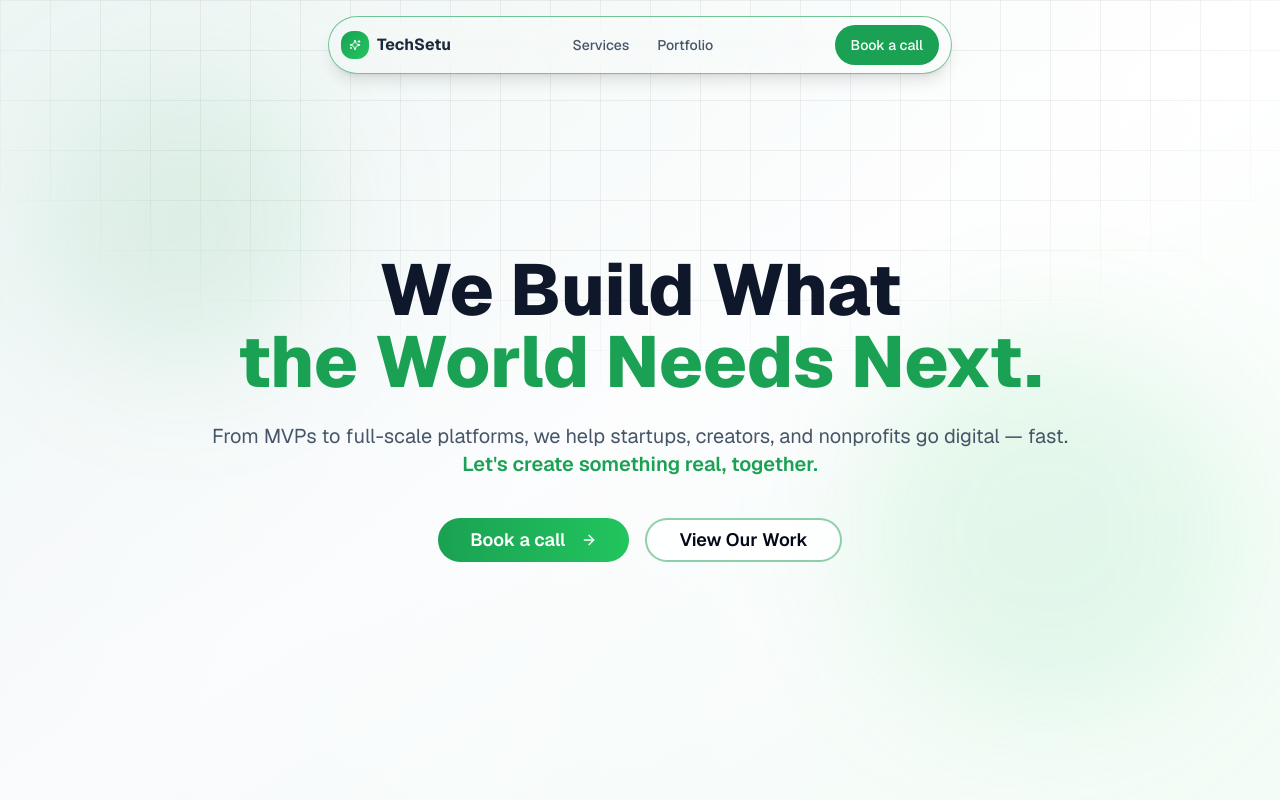
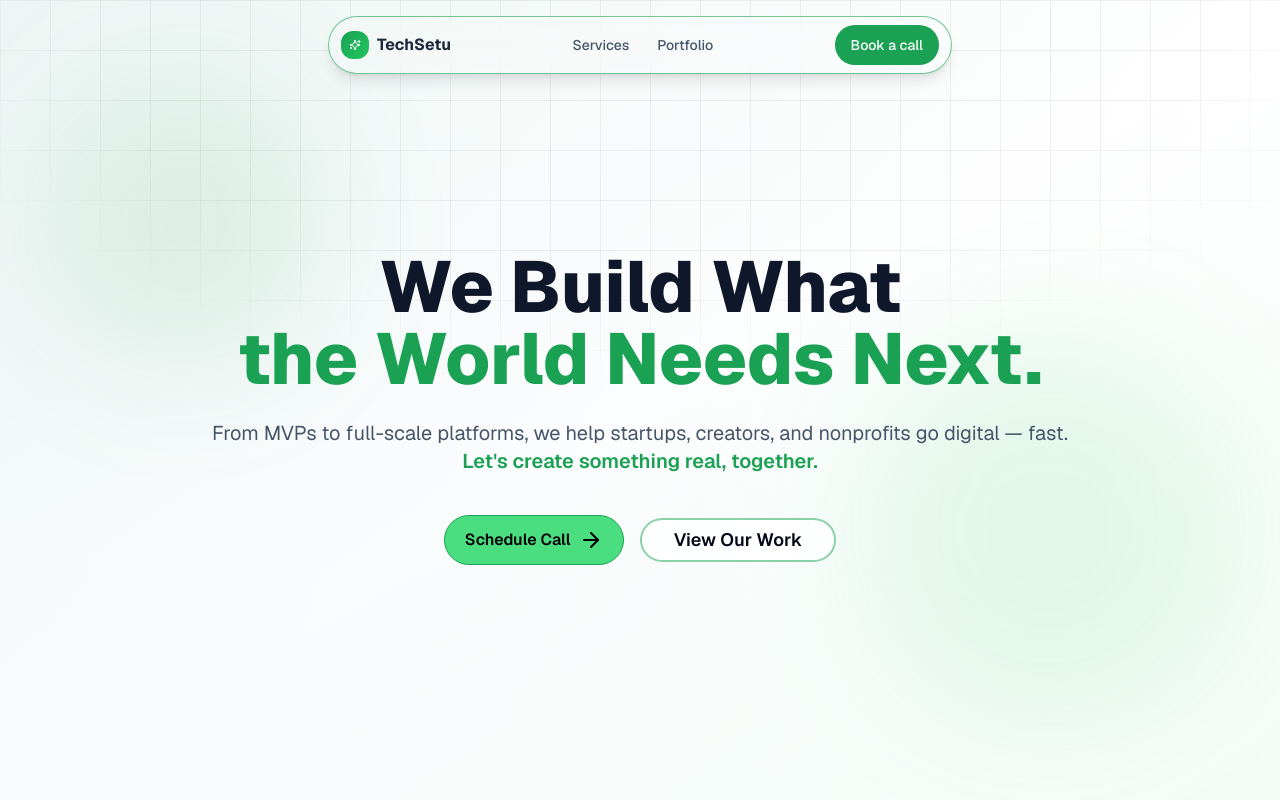
Before and after one commit to varunrewadi/techsetu, a Next.js app: page / in a window 1280 px wide. Shown: the top 800 px of the page. Built offline with nearby package versions, Linux system fonts and the light colour scheme.

Commit message:
hero button 1 changed

```diff
--- a/app/page.tsx
+++ b/app/page.tsx
@@ -1,10 +1,19 @@
-import Link from "next/link"
-import { Button } from "@/components/ui/button"
-import { Card, CardContent } from "@/components/ui/card"
-import { ArrowRight, Code, Brain, Zap, Users, Award, Target, Lightbulb } from "lucide-react"
-import { Navigation } from "@/components/navigation"
-import { FAQSection } from "@/components/faq-section"
-import { Footer } from "@/components/footer"
+import Link from "next/link";
+import { Button } from "@/components/ui/button";
+import { Card, CardContent } from "@/components/ui/card";
+import {
+  ArrowRight,
+  Code,
+  Brain,
+  Zap,
+  Users,
+  Award,
+  Target,
+  Lightbulb,
+} from "lucide-react";
+import { Navigation } from "@/components/navigation";
+import { FAQSection } from "@/components/faq-section";
+import { Footer } from "@/components/footer";
 
 export default function HomePage() {
   return (
@@ -34,28 +43,30 @@ export default function HomePage() {
 
             {/* Larger mobile font size, original desktop sizes & max-width restored */}
             <p className="text-lg md:text-xl text-slate-600 mb-10 max-w-md sm:max-w-xl md:max-w-4xl mx-auto leading-relaxed">
-             From MVPs to full-scale platforms, we help startups, creators, and nonprofits go digital — fast.
-              <span className="font-semibold text-[#1aa153]"> Let's create something real, together.</span>
+              From MVPs to full-scale platforms, we help startups, creators, and
+              nonprofits go digital — fast.
+              <span className="font-semibold text-[#1aa153]">
+                {" "}
+                Let's create something real, together.
+              </span>
             </p>
 
             {/* This mobile-first pattern correctly scopes changes to mobile view only */}
             <div className="flex flex-col sm:flex-row gap-4 justify-center items-center mt-10 max-w-sm mx-auto sm:max-w-none">
-              <Button
-                size="lg"
-                asChild
-                className="w-full sm:w-auto bg-gradient-to-r from-[#1aa153] to-green-500 hover:from-[#1aa153]/90 hover:to-green-500/90 text-white px-8 py-4 text-lg font-semibold transition-all duration-300 hover:scale-105 rounded-full"
-              >
-                <Link href="#footer" className="flex items-center justify-center">
-                  Book a call
-                  <ArrowRight className="ml-2 h-5 w-5" />
-                </Link>
-              </Button>
+              <Link href="#footer" className="flex items-center justify-center">
+                <button className="group cursor-pointer slide-anime px-5 py-3 rounded-full w-[180px] border border-[#1aa153] bg-green-400 text-black dark:text-black flex justify-between items-center font-semibold ">
+                  Schedule Call{" "}
+                  <div className="group-hover:translate-x-2 transition-all">
+                    <ArrowRight />
+                  </div>
+                </button>
+              </Link>
 
               <Button
                 size="lg"
                 variant="outline"
                 asChild
-                className="w-full sm:w-auto border-2 border-[#1aa153]/50 text-[#`1aa153`] hover:bg-[#1aa153]/10 bg-white/80 backdrop-blur-xl px-8 py-4 text-lg font-semibold transition-all duration-300 hover:scale-105 rounded-full"
+                className="w-full sm:w-auto border-2 border-[#1aa153]/50 text-[#`1aa153`] hover:bg-[#1aa153]/10 bg-white/80 backdrop-blur-xl px-8 py-4 text-lg font-semibold transition-all duration-300 rounded-full"
               >
                 <Link href="/portfolio">View Our Work</Link>
               </Button>
@@ -65,13 +76,14 @@ export default function HomePage() {
       </section>
       {/* --- END OF MODIFIED SECTION --- */}
 
-
       {/* Modern Services Overview */}
       <section className="py-24 relative">
         <div className="max-w-7xl mx-auto px-4 sm:px-6 lg:px-8">
           <div className="text-center mb-20">
             <div className="inline-flex items-center space-x-2 bg-white/80 backdrop-blur-xl border border-[#1aa153]/30 rounded-full px-6 py-3 mb-8">
-              <span className="text-[#1aa153] font-medium text-sm">Our Core Services</span>
+              <span className="text-[#1aa153] font-medium text-sm">
+                Our Core Services
+              </span>
             </div>
             <h2 className="text-4xl md:text-6xl font-bold text-slate-900 mb-6">
               Comprehensive Technology
@@ -80,7 +92,8 @@ export default function HomePage() {
               </span>
             </h2>
             <p className="text-xl text-slate-600 max-w-3xl mx-auto">
-              Designed to accelerate your business growth and digital transformation
+              Designed to accelerate your business growth and digital
+              transformation
             </p>
           </div>
 
@@ -92,9 +105,12 @@ export default function HomePage() {
                 <div className="w-20 h-20 bg-gradient-to-br from-[#1aa153] to-green-500 rounded-2xl flex items-center justify-center mx-auto mb-8 transition-all duration-300">
                   <Code className="h-10 w-10 text-white" />
                 </div>
-                <h3 className="text-2xl font-bold text-slate-900 mb-4">Web Development</h3>
+                <h3 className="text-2xl font-bold text-slate-900 mb-4">
+                  Web Development
+                </h3>
                 <p className="text-slate-600 mb-8 leading-relaxed">
-                  Modern web experiences and advanced technologies for dynamic digital solutions
+                  Modern web experiences and advanced technologies for dynamic
+                  digital solutions
                 </p>
                 <Button
                   variant="outline"
@@ -113,9 +129,12 @@ export default function HomePage() {
                 <div className="w-20 h-20 bg-gradient-to-br from-green-500 to-[#1aa153] rounded-2xl flex items-center justify-center mx-auto mb-8 transition-all duration-300">
                   <Brain className="h-10 w-10 text-white" />
                 </div>
-                <h3 className="text-2xl font-bold text-slate-900 mb-4">AI Solutions</h3>
+                <h3 className="text-2xl font-bold text-slate-900 mb-4">
+                  AI Solutions
+                </h3>
                 <p className="text-slate-600 mb-8 leading-relaxed">
-                  Intelligent systems and machine learning solutions to optimize your operations
+                  Intelligent systems and machine learning solutions to optimize
+                  your operations
                 </p>
                 <Button
                   variant="outline"
@@ -134,9 +153,12 @@ export default function HomePage() {
                 <div className="w-20 h-20 bg-gradient-to-br from-teal-500 to-[#1aa153] rounded-2xl flex items-center justify-center mx-auto mb-8 transition-all duration-300">
                   <Zap className="h-10 w-10 text-white" />
                 </div>
-                <h3 className="text-2xl font-bold text-slate-900 mb-4">Automation</h3>
+                <h3 className="text-2xl font-bold text-slate-900 mb-4">
+                  Automation
+                </h3>
                 <p className="text-slate-600 mb-8 leading-relaxed">
-                  Streamline workflows and reduce manual tasks with intelligent automation
+                  Streamline workflows and reduce manual tasks with intelligent
+                  automation
                 </p>
                 <Button
                   variant="outline"
@@ -159,7 +181,9 @@ export default function HomePage() {
         <div className="relative max-w-7xl mx-auto px-4 sm:px-6 lg:px-8">
           <div className="text-center mb-20">
             <div className="inline-flex items-center space-x-2 bg-white/80 backdrop-blur-xl border border-[#1aa153]/30 rounded-full px-6 py-3 mb-8">
-              <span className="text-[#1aa153] font-medium text-sm">About TechSetu</span>
+              <span className="text-[#1aa153] font-medium text-sm">
+                About TechSetu
+              </span>
             </div>
             <h2 className="text-4xl md:text-6xl font-bold text-slate-900 mb-6">
               Excellence in Every
@@ -168,17 +192,20 @@ export default function HomePage() {
               </span>
             </h2>
             <p className="text-xl text-slate-600 max-w-3xl mx-auto">
-              We're a passionate team of technologists dedicated to helping businesses harness the power of modern
-              technology
+              We're a passionate team of technologists dedicated to helping
+              businesses harness the power of modern technology
             </p>
           </div>
 
           {/* Why Choose Us */}
           <div className="mt-20">
             <div className="text-center mb-12">
-              <h3 className="text-3xl font-bold text-slate-900 mb-4">Why Choose TechSetu?</h3>
+              <h3 className="text-3xl font-bold text-slate-900 mb-4">
+                Why Choose TechSetu?
+              </h3>
               <p className="text-xl text-slate-600 max-w-3xl mx-auto">
-                We bring together the best of modern technology and business expertise to deliver solutions that drive real results
+                We bring together the best of modern technology and business
+                expertise to deliver solutions that drive real results
               </p>
             </div>
 
@@ -187,9 +214,12 @@ export default function HomePage() {
                 <div className="w-16 h-16 bg-gradient-to-br from-[#1aa153] to-green-500 rounded-xl flex items-center justify-center mx-auto mb-4">
                   <Code className="h-8 w-8 text-white" />
                 </div>
-                <h4 className="text-xl font-bold text-slate-900 mb-3">Modern Technology Stack</h4>
+                <h4 className="text-xl font-bold text-slate-900 mb-3">
+                  Modern Technology Stack
+                </h4>
                 <p className="text-slate-600">
-                  We use the latest technologies and frameworks to build fast, scalable, and maintainable solutions
+                  We use the latest technologies and frameworks to build fast,
+                  scalable, and maintainable solutions
                 </p>
               </div>
 
@@ -197,9 +227,12 @@ export default function HomePage() {
                 <div className="w-16 h-16 bg-gradient-to-br from-green-500 to-[#1aa153] rounded-xl flex items-center justify-center mx-auto mb-4">
                   <Brain className="h-8 w-8 text-white" />
                 </div>
-                <h4 className="text-xl font-bold text-slate-900 mb-3">AI-First Approach</h4>
+                <h4 className="text-xl font-bold text-slate-900 mb-3">
+                  AI-First Approach
+                </h4>
                 <p className="text-slate-600">
-                  Leveraging artificial intelligence to create intelligent, automated solutions that grow with your business
+                  Leveraging artificial intelligence to create intelligent,
+                  automated solutions that grow with your business
                 </p>
               </div>
 
@@ -207,9 +240,12 @@ export default function HomePage() {
                 <div className="w-16 h-16 bg-gradient-to-br from-teal-500 to-[#1aa153] rounded-xl flex items-center justify-center mx-auto mb-4">
                   <Zap className="h-8 w-8 text-white" />
                 </div>
-                <h4 className="text-xl font-bold text-slate-900 mb-3">Rapid Development</h4>
+                <h4 className="text-xl font-bold text-slate-900 mb-3">
+                  Rapid Development
+                </h4>
                 <p className="text-slate-600">
-                  Quick turnaround times without compromising quality, helping you get to market faster
+                  Quick turnaround times without compromising quality, helping
+                  you get to market faster
                 </p>
               </div>
             </div>
@@ -222,7 +258,9 @@ export default function HomePage() {
         <div className="max-w-7xl mx-auto px-4 sm:px-6 lg:px-8">
           <div className="text-center mb-20">
             <div className="inline-flex items-center space-x-2 bg-white/80 backdrop-blur-xl border border-[#1aa153]/30 rounded-full px-6 py-3 mb-8">
-              <span className="text-[#1aa153] font-medium text-sm">How We Work</span>
+              <span className="text-[#1aa153] font-medium text-sm">
+                How We Work
+              </span>
             </div>
             <h2 className="text-4xl md:text-6xl font-bold text-slate-900 mb-6">
               Our Development
@@ -231,7 +269,8 @@ export default function HomePage() {
               </span>
             </h2>
             <p className="text-xl text-slate-600 max-w-3xl mx-auto">
-              A proven methodology that ensures successful project delivery and exceptional results
+              A proven methodology that ensures successful project delivery and
+              exceptional results
             </p>
           </div>
 
@@ -270,9 +309,15 @@ export default function HomePage() {
                   <div className="w-16 h-16 bg-gradient-to-br from-[#1aa153] to-green-500 rounded-2xl flex items-center justify-center mx-auto mb-6">
                     <process.icon className="h-8 w-8 text-white" />
                   </div>
-                  <div className="text-4xl font-bold text-[#1aa153]/30 mb-4">{process.step}</div>
-                  <h3 className="text-xl font-bold text-slate-900 mb-4">{process.title}</h3>
-                  <p className="text-slate-600 leading-relaxed">{process.desc}</p>
+                  <div className="text-4xl font-bold text-[#1aa153]/30 mb-4">
+                    {process.step}
+                  </div>
+                  <h3 className="text-xl font-bold text-slate-900 mb-4">
+                    {process.title}
+                  </h3>
+                  <p className="text-slate-600 leading-relaxed">
+                    {process.desc}
+                  </p>
                 </CardContent>
               </Card>
             ))}
@@ -284,5 +329,5 @@ export default function HomePage() {
 
       <Footer />
     </div>
-  )
+  );
 }
```
